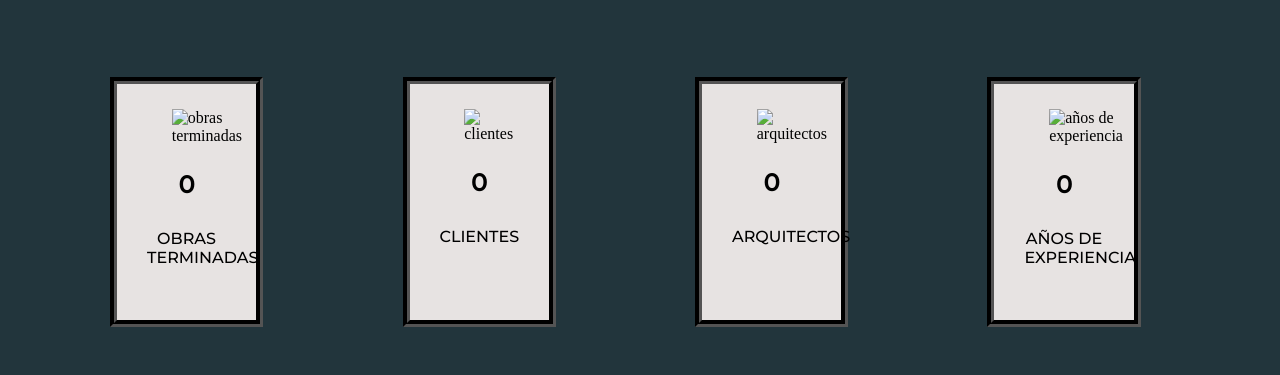
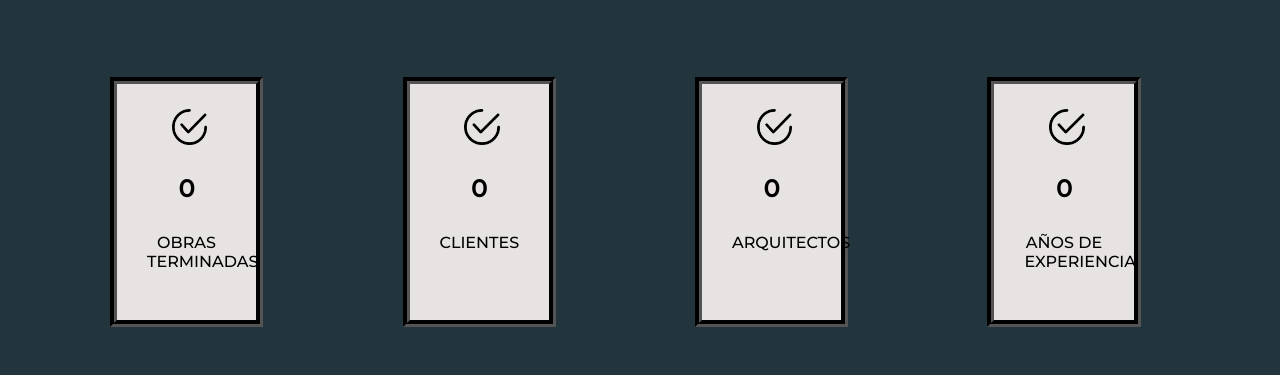
Before and after one commit to agusagui91/arq-x-sass, a website: page index.html in a window 1280 px wide. Shown: the part 883-1258 px from the top of the page. Drawn offline with nearby package versions, Linux system fonts and the light colour scheme; files that its build step writes are made by us from their sources; the site is published under a folder, as on GitHub Pages, so addresses that start at the root find nothing; files whose address does not match are found by name.

Commit message:
se corrigio imagen rota

```diff
--- a/index.html
+++ b/index.html
@@ -83,22 +83,22 @@
             <section class="nros">
 
                 <div class="card2 color3">
-                    <img class="card__imagen" src="/DESAFIO3/assets/img/checked.png" alt="obras terminadas" >
+                    <img class="card__imagen" src="./assets/img/checked.png" alt="obras terminadas" >
                     <h2 class="titulo2">0</h2>
                     <p class="parrafo2">obras terminadas</p>
                 </div>
                 <div class="card2 color3">
-                    <img class="card__imagen" src="/DESAFIO3/assets/img/checked.png" alt="clientes" >
+                    <img class="card__imagen" src="./assets/img/checked.png" alt="clientes" >
                     <h2 class="titulo2">0</h2>
                     <p class="parrafo2">clientes</p>
                 </div>
                 <div class="card2 color3">
-                    <img class="card__imagen" src="/DESAFIO3/assets/img/checked.png" alt="arquitectos" >
+                    <img class="card__imagen" src="./assets/img/checked.png" alt="arquitectos" >
                     <h2 class="titulo2">0</h2>
                     <p class="parrafo2">arquitectos</p>
                 </div>
                 <div class="card2 color3">
-                    <img class="card__imagen" src="/DESAFIO3/assets/img/checked.png" alt="años de experiencia" >
+                    <img class="card__imagen" src="./assets/img/checked.png" alt="años de experiencia" >
                     <h2 class="titulo2">0</h2>
                     <p class="parrafo2" class="mukta" >años de experiencia</p>
                 </div>
```
